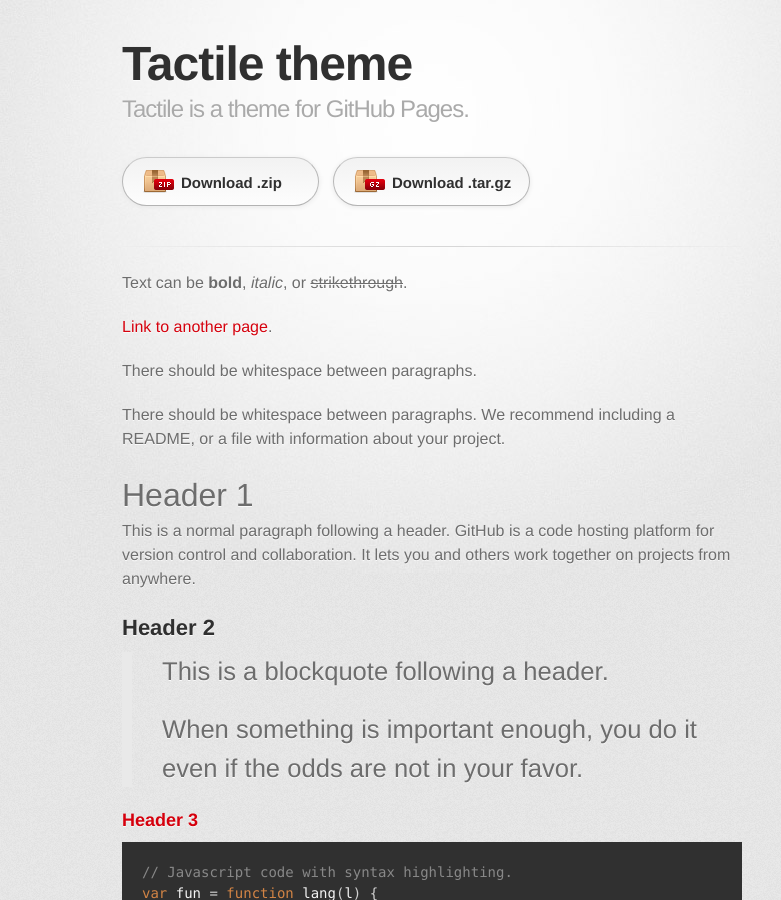
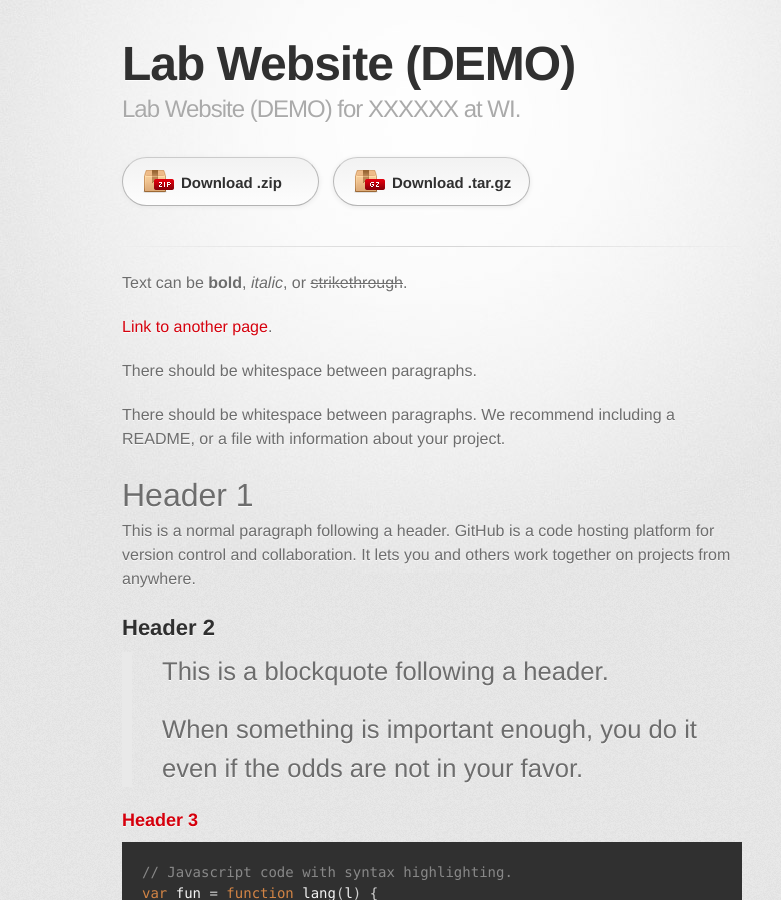
Before and after one commit to dr-andytseng/demolabwebsite, a Jekyll site: the page built from index.md, in a window 1280 px wide and 900 px high. Shown: the whole window, without its empty margins (208-989 px from the left). Built offline with Jekyll 4.4.1, drawn with Linux system fonts in a browser that asks for light colours; some web fonts are replaced; some of the changed text lies outside the part shown.

Commit message:
Update _config.yml

```diff
--- a/_config.yml
+++ b/_config.yml
@@ -1,5 +1,5 @@
-title: Tactile theme
-description: Tactile is a theme for GitHub Pages.
+title: Lab Website (DEMO)
+description: Lab Website (DEMO) for XXXXXX at WI.
 show_downloads: true
 google_analytics:
 theme: jekyll-theme-tactile
```
